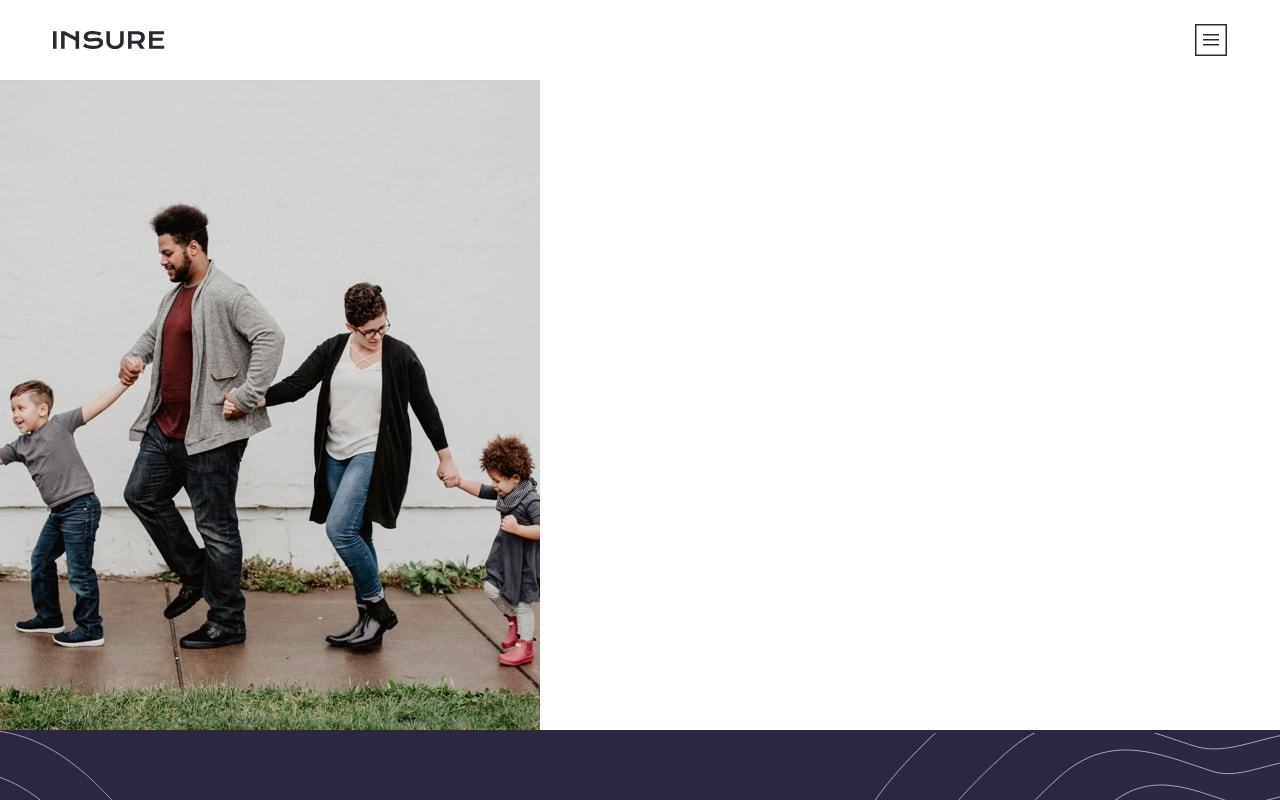
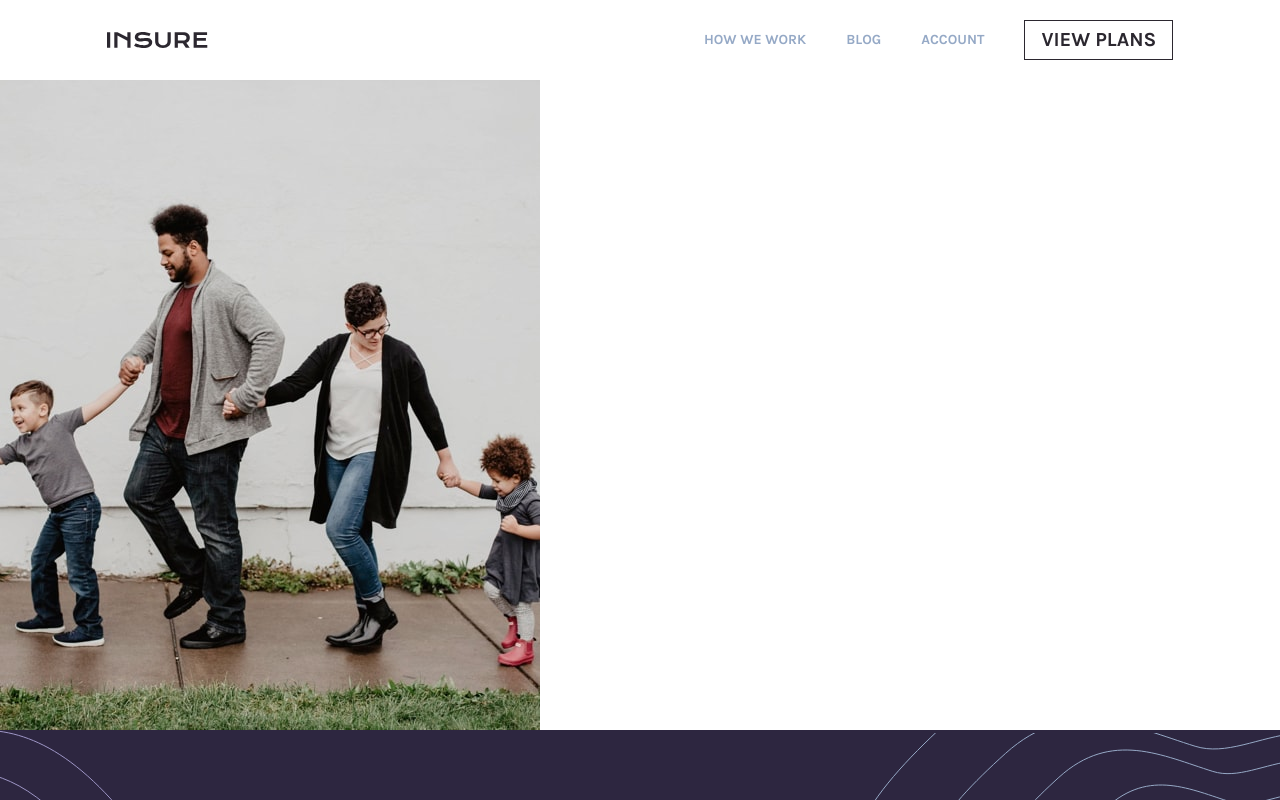
Before and after one commit to halvaradop/insure-master, a React (Vite) app: page / in a window 1280 px wide. Shown: the top 800 px of the page. Built offline with nearby package versions, Linux system fonts and the light colour scheme.

Commit message:
completed header section, drop-down menu and responsive design

```diff
--- a/src/components/Button.tsx
+++ b/src/components/Button.tsx
@@ -9,7 +9,8 @@ interface ButtonProps {
 
 const Button = ({ className, text, color, size }: ButtonProps ) => {
     const colorVariants: Variant = {
-        "gray": "text-gray border-gray bg-transparent"
+        "gray": "text-gray border-gray bg-transparent",
+        "gray-100": "text-gray border-gray bg-transparent base:text-violet-200 base:border-violet-200",
     }
     const sizeVariants: Variant = {
         xs: "h-10 px-8 text-sl border",
--- a/src/components/Header.tsx
+++ b/src/components/Header.tsx
@@ -1,4 +1,4 @@
-import { useRef } from "react"
+import { useRef, useEffect } from "react"
 import menu from "../assets/hamburger.svg"
 import close from "../assets/close.svg"
 import logo from "../assets/logo.svg"
@@ -9,26 +9,39 @@ const Header = () => {
     const menuRef = useRef <HTMLElement> (null)
     const menuIconRef = useRef <HTMLImageElement> (null)
 
+    useEffect(() => {
+
+        const matchMediaApply = () => {
+            menuRef.current?.classList.add("hidden")
+            menuIconRef.current?.setAttribute("src", menu)
+        }
+
+        const matchContainer = matchMedia("(min-width: 900px)")
+        matchContainer.addEventListener("change", matchMediaApply)
+
+        return () => matchContainer.removeEventListener("change", matchMediaApply)
+    }, [])
+
     const handleToggleMenu = () => {
-        menuIconRef.current?.setAttribute('src', menuRef.current?.classList.contains('hidden')? close : menu)
-        menuRef.current?.classList.toggle('hidden')
+        menuIconRef.current?.setAttribute("src", menuRef.current?.classList.contains("hidden")? close : menu)
+        menuRef.current?.classList.toggle("hidden")
     }
 
     return (
         <header>
-            <nav>
-                <figure className="w-11/12 h-20 mx-auto flex items-center justify-between">
+            <nav className="base:w-10/12 base:mx-auto base:flex base:items-center">
+                <figure className="w-11/12 h-20 mx-auto flex items-center justify-between base:w-auto">
                     <img src={logo} alt="logo icon" />
-                    <img className="hover:cursor-pointer" src={menu} alt="menu icon" ref={menuIconRef} onClick={handleToggleMenu} />
+                    <img className="hover:cursor-pointer base:hidden" src={menu} alt="menu icon" ref={menuIconRef} onClick={handleToggleMenu} />
                 </figure>
-                <menu className="w-full h-nav pt-16 px-4 hidden relative bg-violet-200" ref={menuRef}>
-                    <ul className="flex items-center flex-col gap-y-8 text-white text-xl font-bold uppercase">
+                <menu className="w-full h-nav pt-16 px-4 hidden relative bg-violet-200 base:w-full base:h-auto base:p-0 base:block base:bg-transparent" ref={menuRef}>
+                    <ul className="flex items-center flex-col gap-y-8 text-white text-xl font-bold uppercase base:flex-row base:justify-end base:gap-x-10 base:text-blue base:text-sm">
                         <li>How we work</li>
                         <li>Blog</li>
                         <li>Account</li>
-                        <Button className="w-full uppercase" text="View plans" color="blue-100" size="sm"  />
+                        <Button className="w-full max-w-sm uppercase base:w-auto base:h-10" text="View plans" color="gray-100" size="sm"  />
                     </ul>
-                    <img className="absolute bottom-0 left-0" src={bgPattern} alt="background pattern" />
+                    <img className="absolute bottom-0 left-0 base:hidden" src={bgPattern} alt="background pattern" />
                 </menu>
             </nav>
         </header>
--- a/tailwind.config.js
+++ b/tailwind.config.js
@@ -7,6 +7,9 @@ export default {
   },
   theme: {
     extend: {
+      screens: {
+        base: '900px'
+      },
       height: {
         nav: 'calc(100vh - 5rem)'
       },
```
